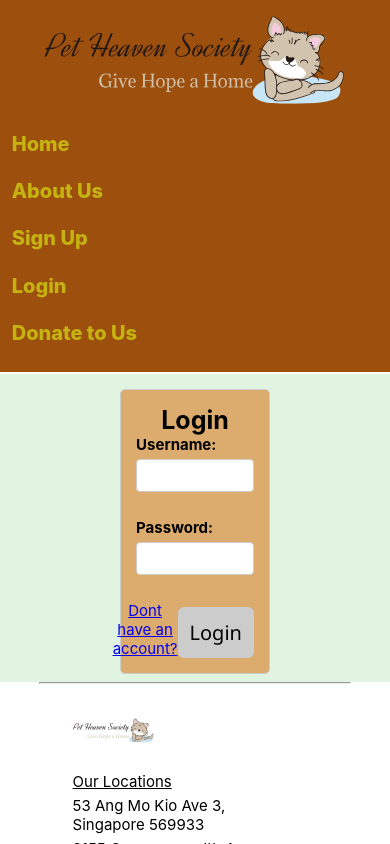
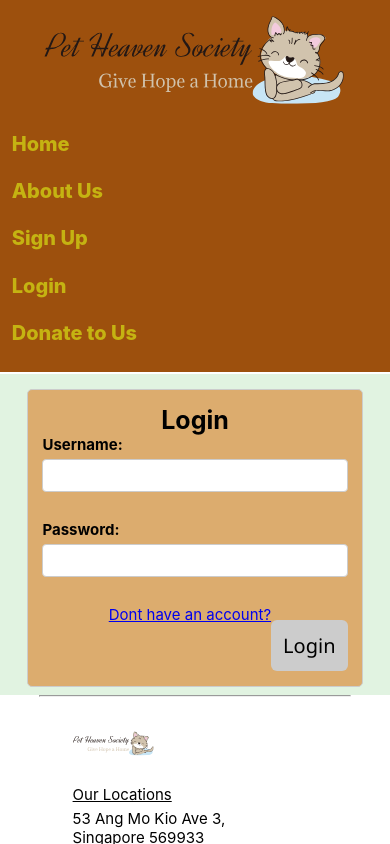
Before and after one commit to benjamintai21/PetHeaven, a React (Create React App) app: page /login in a window 390 px wide. Built offline with nearby package versions, Linux system fonts and the light colour scheme.

Commit message:
Deployed

```diff
--- a/src/components/form.css
+++ b/src/components/form.css
@@ -102,7 +102,7 @@
     .petinfo{width: 80%;
     margin-left: 0;}
     .change-pet-btn{display: none;}
-    .form-container{
+    .form-container, .log-container{
       width: 90%;
     }
 
```
